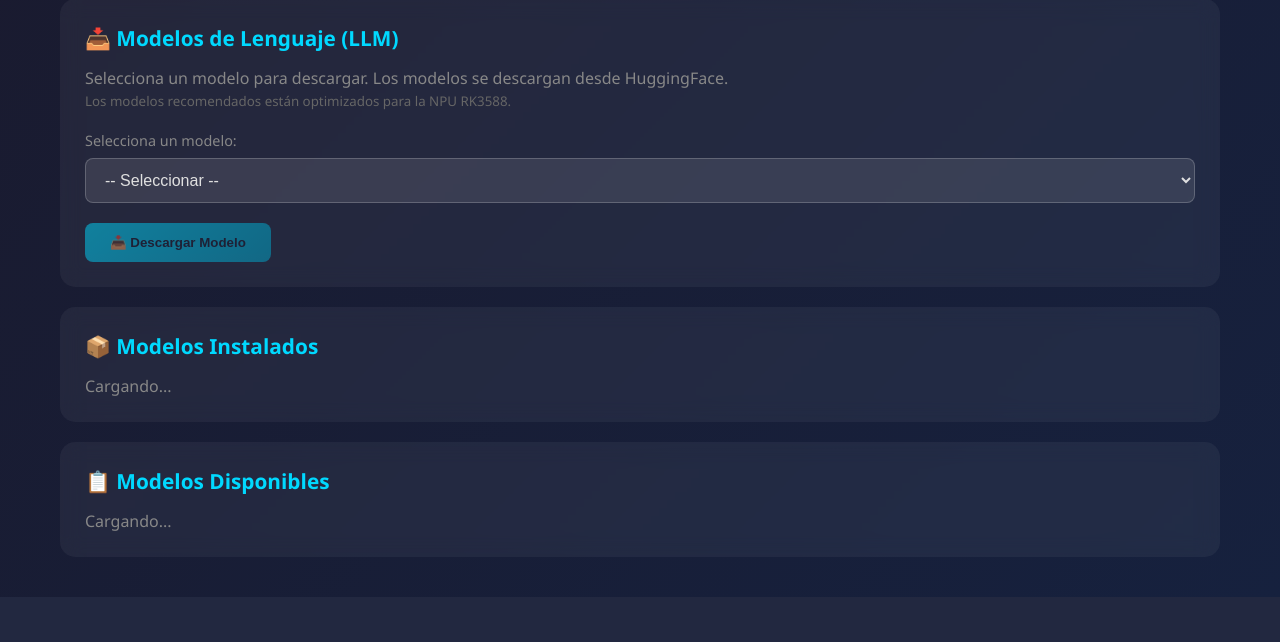
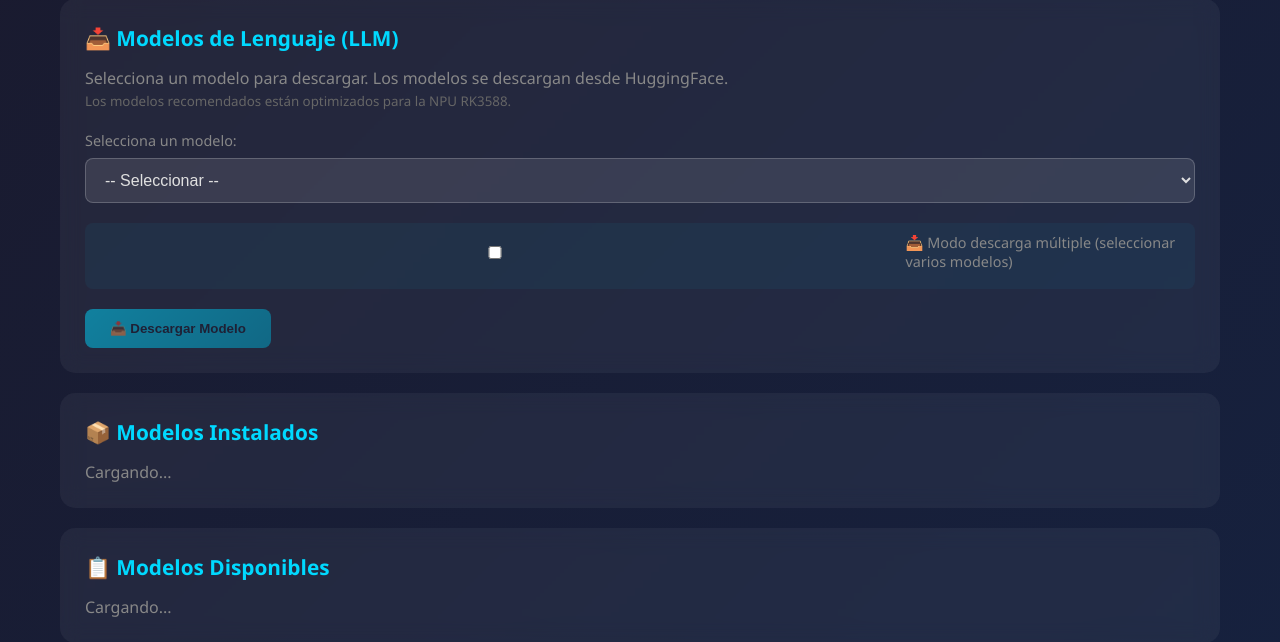
Before and after one commit to miguepollo/Asistente-Virtual-Kubik, a Flask app: page /models in a window 1280 px wide. Shown: the part 252-894 px from the top of the page. Before the commit the page ends 809 px from the top, so only its background shows below. Run offline with Flask 3, Linux system fonts and the light colour scheme; parts of the project's set-up code (start-up, migrations or seed data) failed here and were passed over.

Commit message:
feat: Add multi-download options for models, including checkbox selection and download button

```diff
--- a/src/webserver/templates/models.html
+++ b/src/webserver/templates/models.html
@@ -25,6 +25,23 @@
             <select id="modelSelect" onchange="updateModelInfo()">
                 <option value="">-- Seleccionar --</option>
             </select>
+        </div>
+
+        <!-- Opciones de descarga múltiple -->
+        <div style="margin-bottom: 20px; padding: 10px; background: rgba(0,217,255,0.05); border-radius: 8px;">
+            <label style="display: flex; align-items: center; gap: 10px; cursor: pointer;">
+                <input type="checkbox" id="multiDownloadMode" onchange="toggleMultiDownloadMode()">
+                <span>📥 Modo descarga múltiple (seleccionar varios modelos)</span>
+            </label>
+        </div>
+
+        <!-- Lista para descarga múltiple -->
+        <div id="multiDownloadList" style="display: none; margin-bottom: 20px;">
+            <h4>Selecciona los modelos a descargar:</h4>
+            <div id="multiDownloadCheckboxes" style="max-height: 200px; overflow-y: auto; padding: 10px; background: rgba(255,255,255,0.03); border-radius: 8px;"></div>
+            <button class="btn" onclick="downloadMultipleModels()" style="margin-top: 10px;">
+                📥 Descargar seleccionados (<span id="selectedCount">0</span>)
+            </button>
         </div>
 
         <!-- Info del modelo seleccionado -->
```
